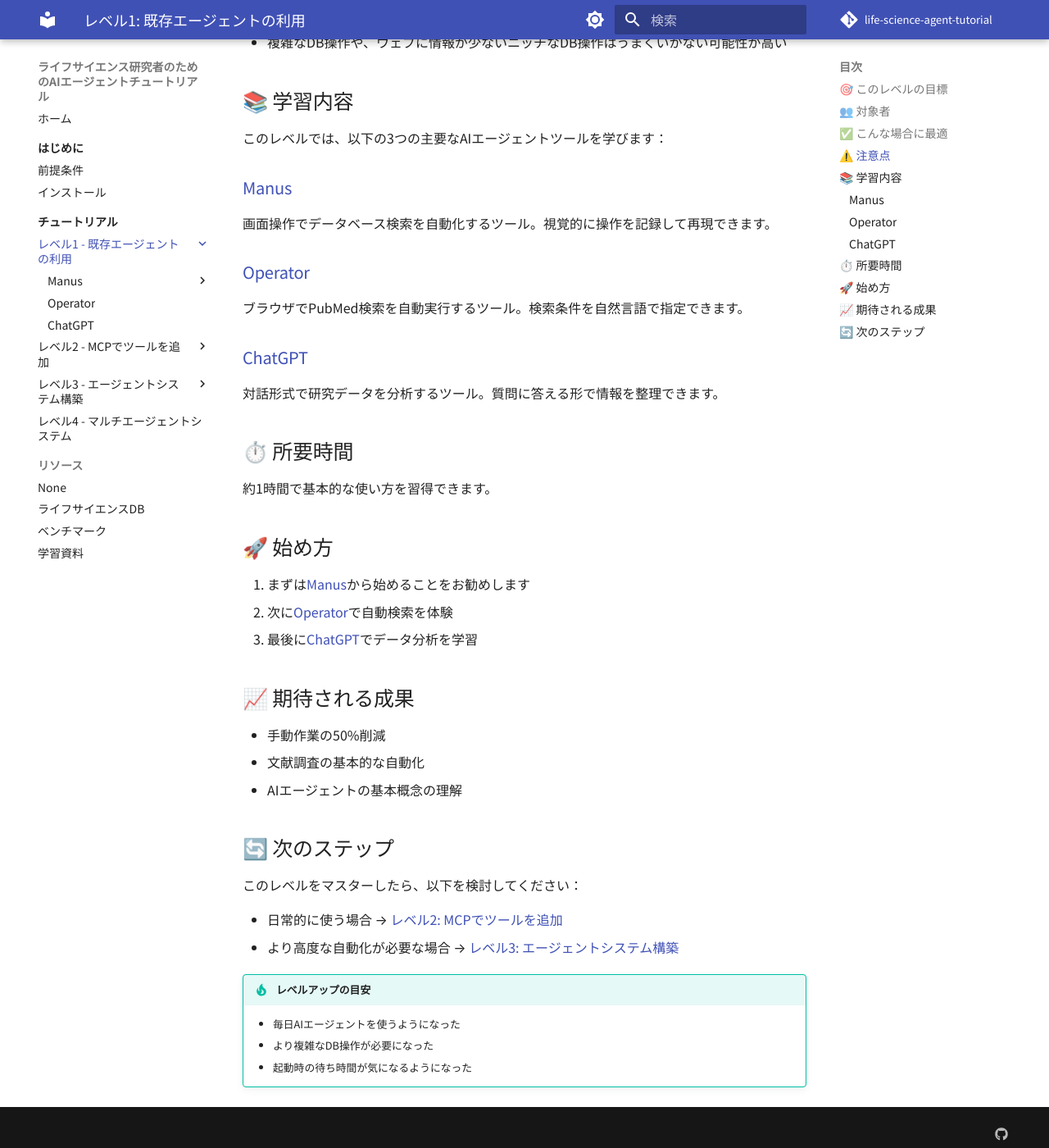
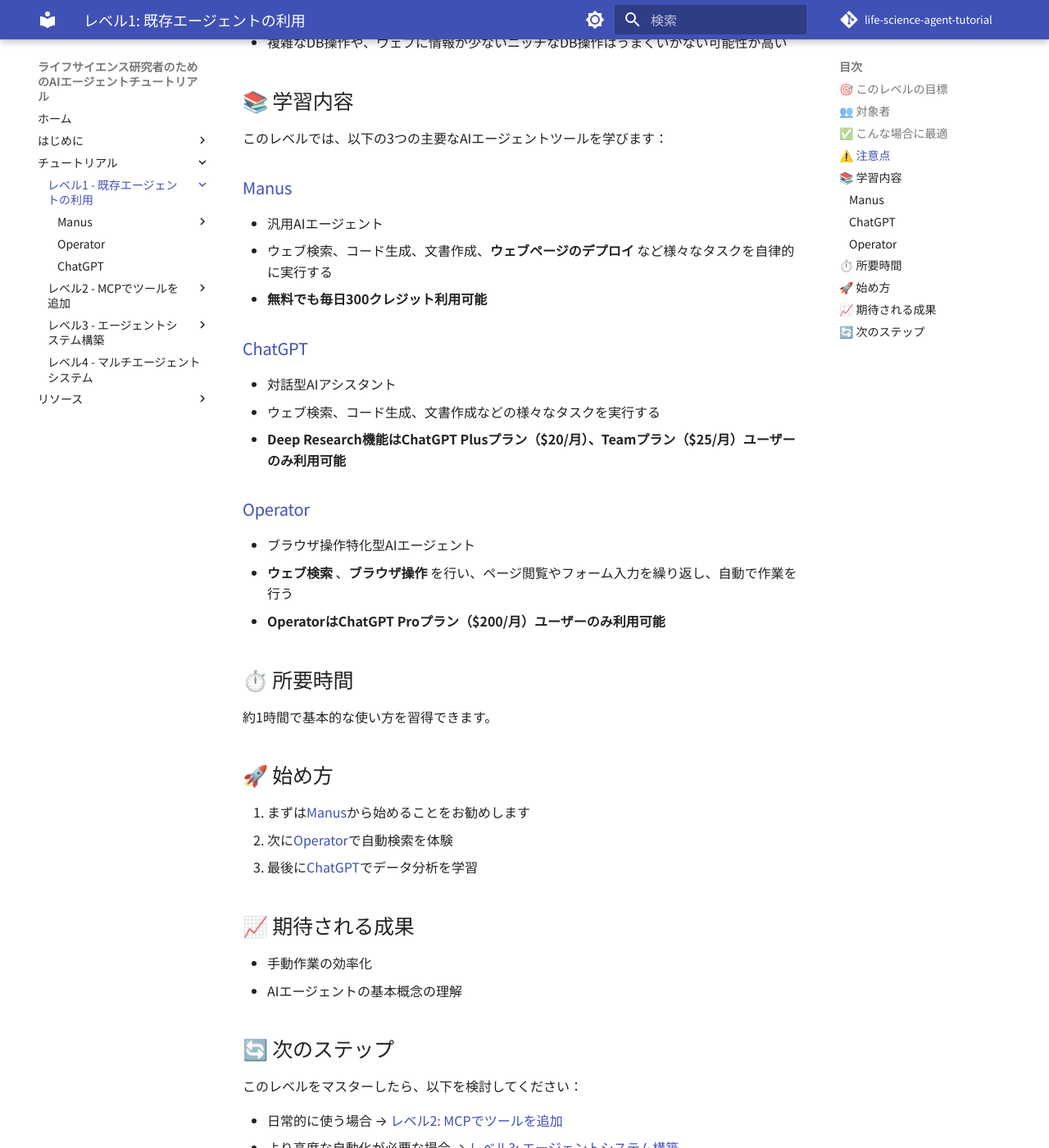
Before and after one commit to fuku-inc/life-science-agent-tutorial, an MkDocs documentation site: the page built from docs/tutorials/01-try-agents/index.md, in a window 1280 px wide and 1400 px high, scrolled down 745 px. Shown: the whole window at 82% size. Built offline with MkDocs 1.6.1 and Material for MkDocs 9.7.7, drawn with Linux system fonts in a browser that asks for light colours; comment, search, counter and statistics services are not loaded; some of the changed text lies outside the part shown.

```diff
--- a/docs/tutorials/01-try-agents/index.md
+++ b/docs/tutorials/01-try-agents/index.md
@@ -25,13 +25,20 @@ AIエージェントを試してみたい、たまに使う程度の研究者
 このレベルでは、以下の3つの主要なAIエージェントツールを学びます：
 
 ### [Manus](manus/index.md)
-画面操作でデータベース検索を自動化するツール。視覚的に操作を記録して再現できます。
+- 汎用AIエージェント
+- ウェブ検索、コード生成、文書作成、**ウェブページのデプロイ** など様々なタスクを自律的に実行する
+- **無料でも毎日300クレジット利用可能**
+
+### [ChatGPT](chatgpt.md)
+- 対話型AIアシスタント
+- ウェブ検索、コード生成、文書作成などの様々なタスクを実行する
+- **Deep Research機能はChatGPT Plusプラン（\$20/月）、Teamプラン（\$25/月）ユーザーのみ利用可能**
 
 ### [Operator](operator.md)
-ブラウザでPubMed検索を自動実行するツール。検索条件を自然言語で指定できます。
+- ブラウザ操作特化型AIエージェント
+- **ウェブ検索** 、**ブラウザ操作** を行い、ページ閲覧やフォーム入力を繰り返し、自動で作業を行う
+- **OperatorはChatGPT Proプラン（\$200/月）ユーザーのみ利用可能**
 
-### [ChatGPT](chatgpt.md)
-対話形式で研究データを分析するツール。質問に答える形で情報を整理できます。
 
 ## ⏱️ 所要時間
 
@@ -45,8 +52,7 @@ AIエージェントを試してみたい、たまに使う程度の研究者
 
 ## 📈 期待される成果
 
-- 手動作業の50%削減
-- 文献調査の基本的な自動化
+- 手動作業の効率化
 - AIエージェントの基本概念の理解
 
 ## 🔄 次のステップ
--- a/mkdocs.yml
+++ b/mkdocs.yml
@@ -26,19 +26,19 @@ theme:
     text: Noto Sans JP
     code: Roboto Mono
   features:
-    - navigation.sections
+    - content.code.annotate
+    - content.code.copy
+    - content.code.select
+    - content.tabs.link
+    - content.tooltips
+    - navigation.footer
+    - navigation.indexes
+    - navigation.instant
+    - navigation.instant.progress
     - navigation.path
     - navigation.top
-    - navigation.instant
     - navigation.tracking
-    - navigation.indexes
     - toc.follow
-    - search.suggest
-    - search.highlight
-    - search.share
-    - content.tabs.link
-    - content.code.copy
-    - content.code.annotate
 
 plugins:
   - search:
@@ -64,10 +64,14 @@ markdown_extensions:
       emoji_generator: !!python/name:material.extensions.emoji.to_svg
   - pymdownx.highlight:
       anchor_linenums: true
+      line_spans: __span
+      pygments_lang_class: true
   - pymdownx.inlinehilite
   - pymdownx.keys
   - pymdownx.mark
   - pymdownx.smartsymbols
+  - pymdownx.snippets:
+      dedent_subsections: true
   - pymdownx.superfences:
       custom_fences:
         - name: mermaid
@@ -75,6 +79,9 @@ markdown_extensions:
           format: !!python/name:pymdownx.superfences.fence_code_format
   - pymdownx.tabbed:
       alternate_style: true
+      slugify: !!python/object/apply:pymdownx.slugs.slugify
+        kwds:
+          case: lower
   - pymdownx.tasklist:
       custom_checkbox: true
   - pymdownx.tilde
@@ -92,8 +99,10 @@ nav:
           - Manus:
               - tutorials/01-try-agents/manus/index.md
               - 光合成細菌のCO2固定経路: tutorials/01-try-agents/manus/photosynthesis-bacteria.md
-          - Operator: tutorials/01-try-agents/operator.md
-          - ChatGPT: tutorials/01-try-agents/chatgpt.md
+          - Operator:
+              - tutorials/01-try-agents/operator/index.md
+          - ChatGPT:
+              - tutorials/01-try-agents/chatgpt/index.md
       - レベル2 - MCPでツールを追加:
           - tutorials/02-mcp-server/index.md
           - Claude Desktop: tutorials/02-mcp-server/claude-desktop.md
```
Also changed, not shown: docs/tutorials/01-try-agents/manus/index.md (+11 -11 lines), docs/resources/index.md (added), docs/tutorials/01-try-agents/chatgpt/index.md (renamed from docs/tutorials/01-try-agents/chatgpt.md), docs/tutorials/01-try-agents/operator/index.md (renamed from docs/tutorials/01-try-agents/operator.md).
